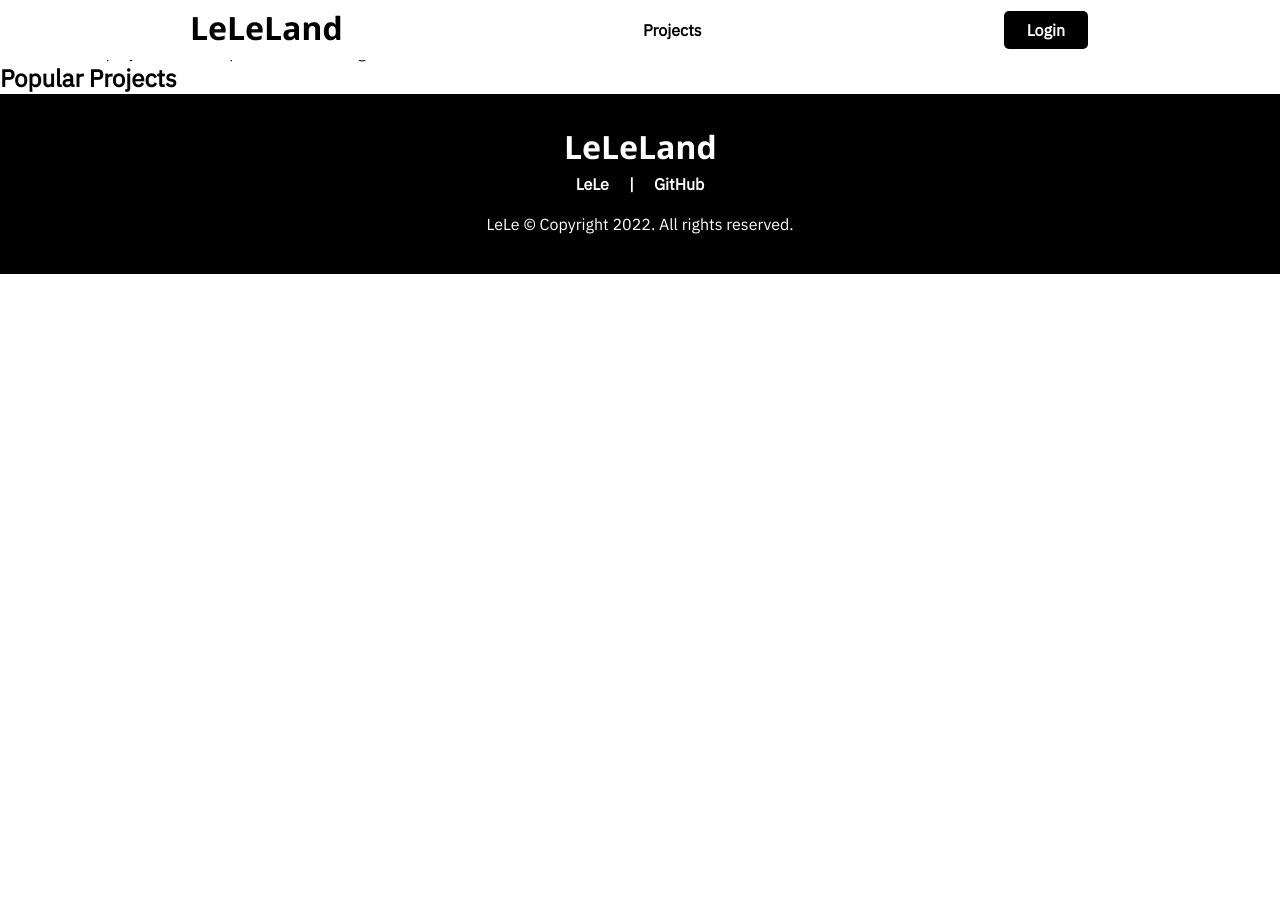
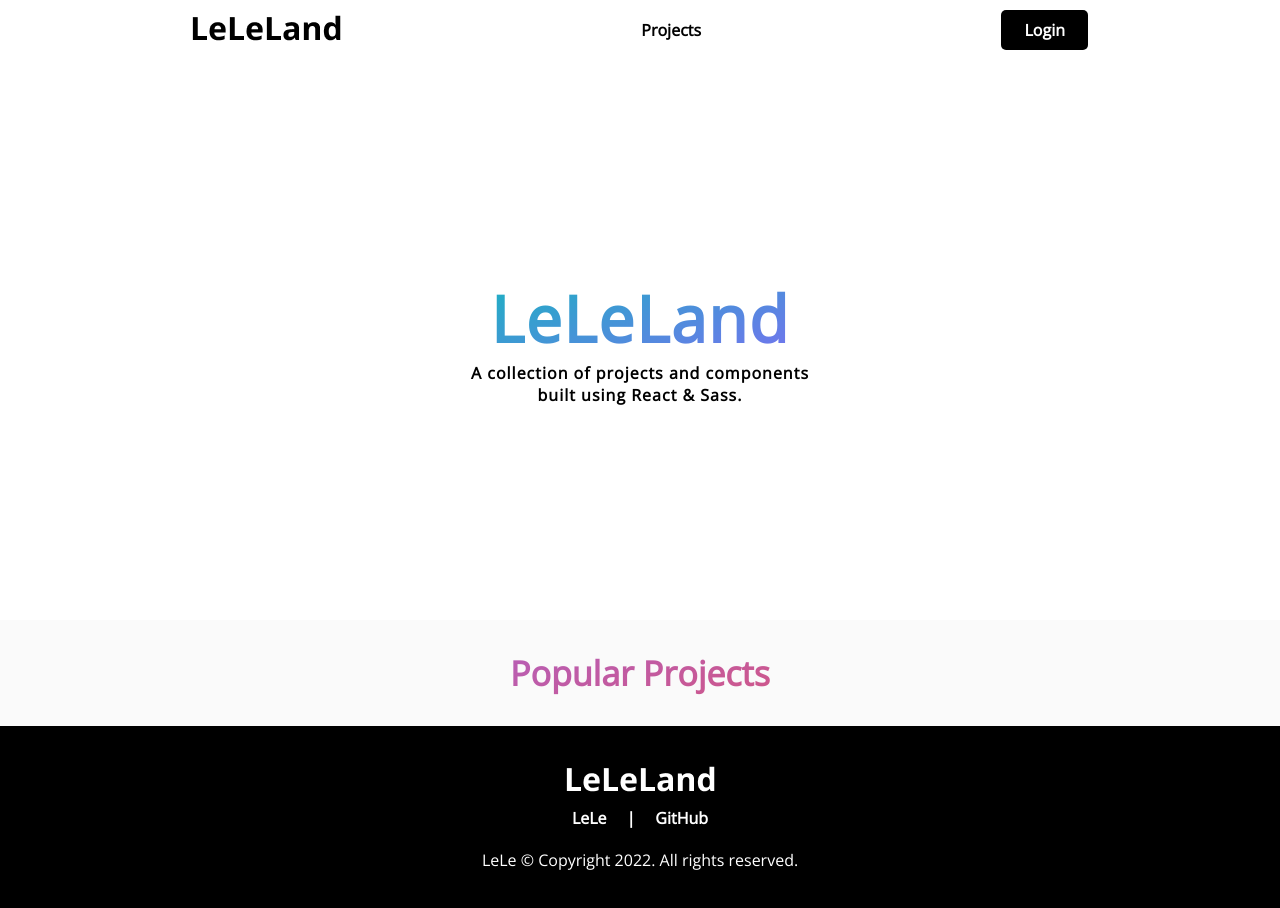
Before and after one commit to keiloktql/leleland, a React (Create React App) app: page / in a window 1280 px wide. Shown: the top 908 px of the page. Before the commit the page ends 800 px from the top, so only its background shows below. Built offline with nearby package versions, Linux system fonts and the light colour scheme.

Commit message:
Update for home

```diff
--- a/src/assets/sass/base/_typography.scss
+++ b/src/assets/sass/base/_typography.scss
@@ -1,8 +1,8 @@
-@import url('https://fonts.googleapis.com/css?family=IBM+Plex+Sans');
+@import url('https://fonts.googleapis.com/css?family=Open+Sans');
 
 // Font styles
-$font-family: 'IBM Plex Sans', Calibri, Candara, Segoe, Segoe UI, Arial, sans-serif;
-$font-jumbo: 54px;
+$font-family: 'Open Sans', Calibri, Candara, Segoe, Segoe UI, Arial, sans-serif;
+$font-jumbo: 64px;
 $font-x-large: 40px;
 $font-large: 34px;
 $font-medium: 21px;
--- a/src/assets/sass/layout/_header.scss
+++ b/src/assets/sass/layout/_header.scss
@@ -1,6 +1,10 @@
 .l-Header {
     width: 100%;
     position: fixed;
+    top:0;
+    left:0;
+    transform: translateZ(0);
+    -webkit-transform: translateZ(0);
     display: flex;
     justify-content: center;
     background-color: white;
--- /dev/null
+++ b/src/assets/sass/layout/_main.scss
@@ -0,0 +1,3 @@
+.c-Main {
+    padding-top: 60px;
+}
--- a/src/assets/sass/main.scss
+++ b/src/assets/sass/main.scss
@@ -11,6 +11,7 @@
 // Layout styles
 @import "layout/header";
 @import "layout/footer";
+@import "layout/main";
 
 // Pages styles
 @import "pages/home";
--- a/src/assets/sass/pages/_home.scss
+++ b/src/assets/sass/pages/_home.scss
@@ -1,3 +1,46 @@
 .c-Home {
+    width: 100%;
 
+    &__Greetings {
+        min-height: calc(100vh - 30vh);
+        display: flex;
+        flex-direction: column;
+        justify-content: center;
+        align-items: center;
+        &-text {
+            max-width: 350px;
+            text-align: center;
+            h1 {
+                background: $linear-stripe;
+                -webkit-background-clip: text;
+                background-clip: text;
+                -webkit-text-fill-color: transparent;
+                -webkit-box-decoration-break: clone;
+                text-align: center;
+                font-weight: bold;
+                font-size: $font-jumbo;
+                letter-spacing: 1.6px;
+            }
+            p {
+                font-size: $font-small;
+                font-weight: bold;
+                letter-spacing: 1px;
+            }
+        }
+    }
+
+    &__Popular {
+        background-color: #FAFAFA;
+        padding: 30px 0;
+        h2 {
+            background: $linear-github;
+            -webkit-background-clip: text;
+            background-clip: text;
+            -webkit-text-fill-color: transparent;
+            -webkit-box-decoration-break: clone;
+            text-align: center;
+            font-size: $font-large;
+            font-weight: bold;
+        }
+    }
 }
--- a/src/assets/sass/themes/_theme.scss
+++ b/src/assets/sass/themes/_theme.scss
@@ -1,2 +1,7 @@
 // App Colors
 $primary-leleblue: #0071E3;
+
+// Linear gradients
+
+$linear-stripe: -webkit-linear-gradient(-70deg,#16B5BF 0%,#7A6FF2 100%);
+$linear-github: -webkit-linear-gradient(-70deg,#9867f0 0%,#ed4e50 100%);
--- a/src/layout/MainLayout.jsx
+++ b/src/layout/MainLayout.jsx
@@ -6,14 +6,15 @@ import Title from './Title';
 
 const MainLayout = ({ children, title, headerTheme, headerFixed }) => {
     return (
-        <main className = "c-Main">
+        <>
             <Header theme={headerTheme} headerFixed={headerFixed} />
             <Title title={title} />
-            <div className = "c-Main__Content">
+            <main className="c-Main">
                 {children}
-            </div>
+            </main>
             <Footer />
-        </main>
+        </>
+
     )
 };
 
--- a/src/pages/Home.jsx
+++ b/src/pages/Home.jsx
@@ -6,9 +6,12 @@ const Home = () => {
     <MainLayout title="Home">
       <div className="c-Home">
         <div className="c-Home__Greetings">
-          <h1>LeLeLand</h1>
-          <p>A collection of projects and components built using React & Sass.</p>
+          <div className="c-Home__Greetings-text">
+            <h1>LeLeLand</h1>
+            <p>A collection of projects and components built using React & Sass.</p>
+          </div>
         </div>
+
         <div className="c-Home__Popular">
           <h2>Popular Projects</h2>
         </div>
--- a/src/pages/Login.jsx
+++ b/src/pages/Login.jsx
@@ -1,7 +1,15 @@
 import React from 'react';
+import MainLayout from '../layout/MainLayout';
 
 const Login = () => {
-  return <div></div>;
+  return (
+    <MainLayout title="Login">
+      <div className="c-Login">
+
+      </div>
+    </MainLayout>
+
+  );
 };
 
 export default Login;
```
